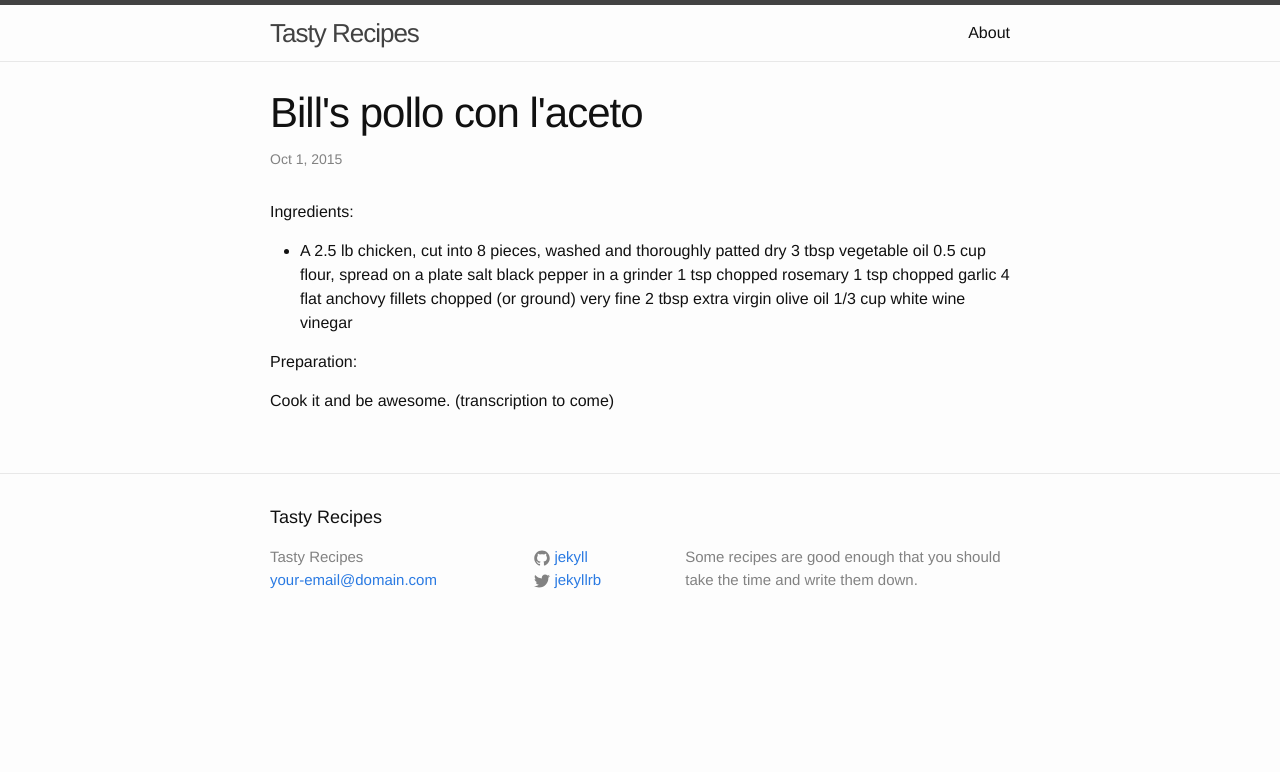
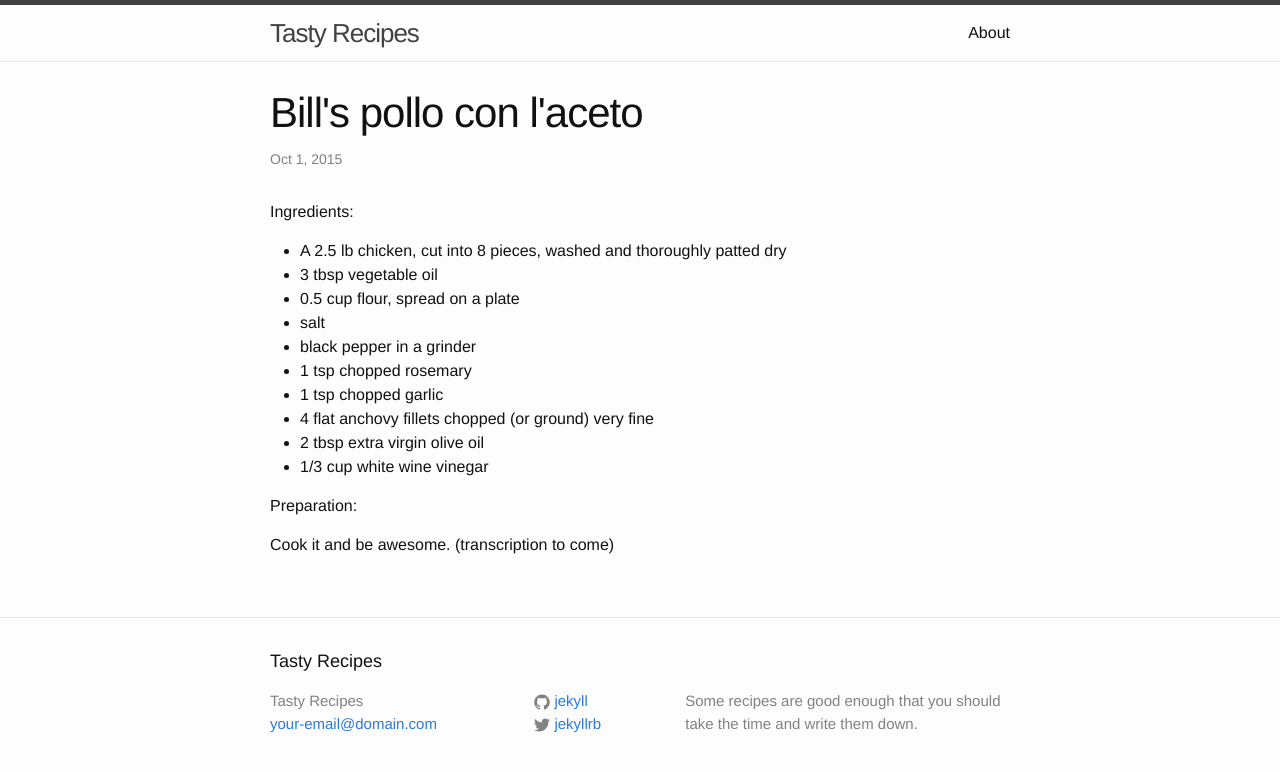
Before and after one commit to michaelpmcdonald/recipes, a Jekyll site: the page built from _posts/2015-11-1-bills-pollo-con-laceto.markdown, in a window 1280 px wide. Shown: the top 772 px of the page. Built offline with Jekyll 4.4.1, drawn with Linux system fonts in a browser that asks for light colours.

Commit message:
Formatting fixes

```diff
--- a/_posts/2015-11-1-bills-pollo-con-laceto.markdown
+++ b/_posts/2015-11-1-bills-pollo-con-laceto.markdown
@@ -8,15 +8,15 @@ date:   2015-10-1 12:00:00
 Ingredients:
 
 * A 2.5 lb chicken, cut into 8 pieces, washed and thoroughly patted dry
-3 tbsp vegetable oil
-0.5 cup flour, spread on a plate
-salt
-black pepper in a grinder
-1 tsp chopped rosemary
-1 tsp chopped garlic
-4 flat anchovy fillets chopped (or ground) very fine
-2 tbsp extra virgin olive oil
-1/3 cup white wine vinegar
+* 3 tbsp vegetable oil
+* 0.5 cup flour, spread on a plate
+* salt
+* black pepper in a grinder
+* 1 tsp chopped rosemary
+* 1 tsp chopped garlic
+* 4 flat anchovy fillets chopped (or ground) very fine
+* 2 tbsp extra virgin olive oil
+* 1/3 cup white wine vinegar
 
 Preparation:
 
```
